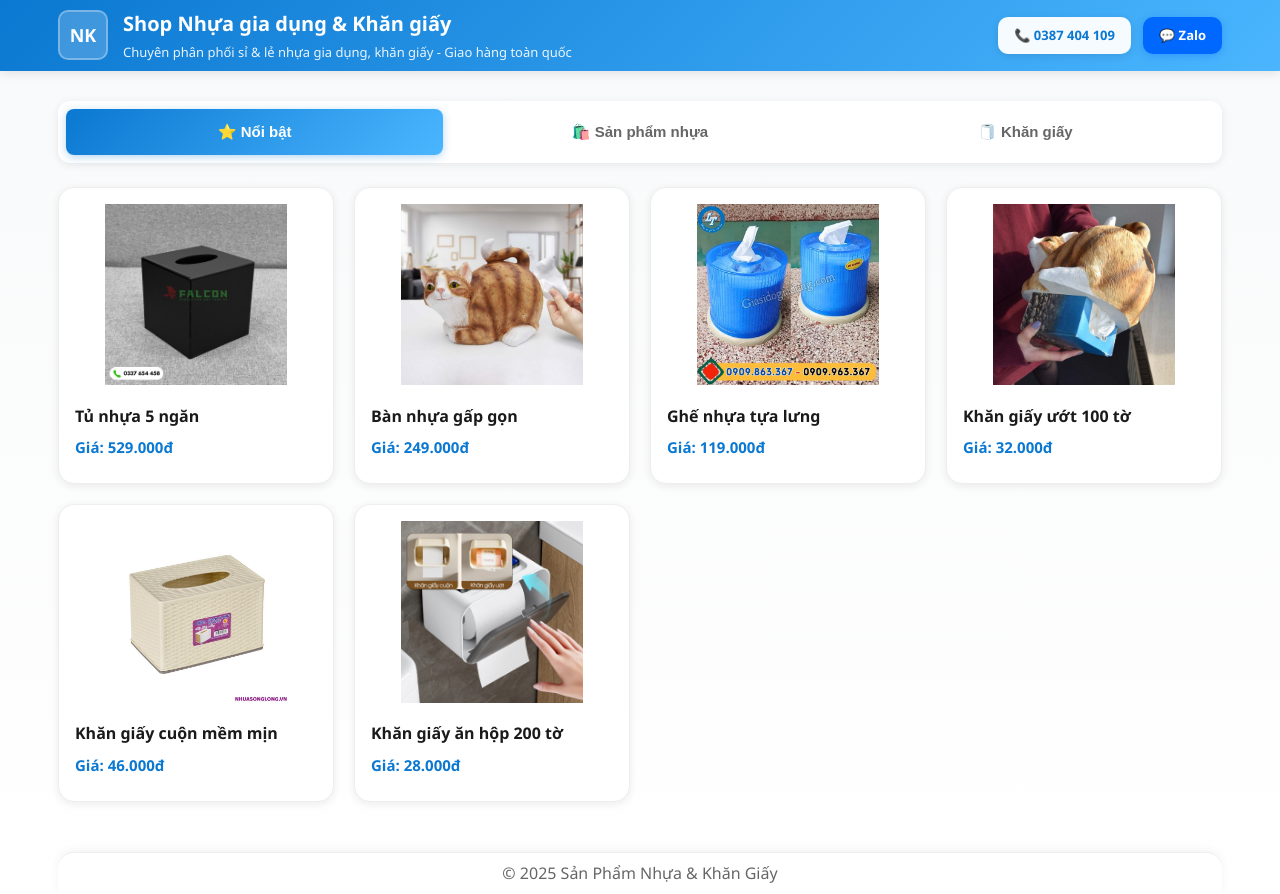
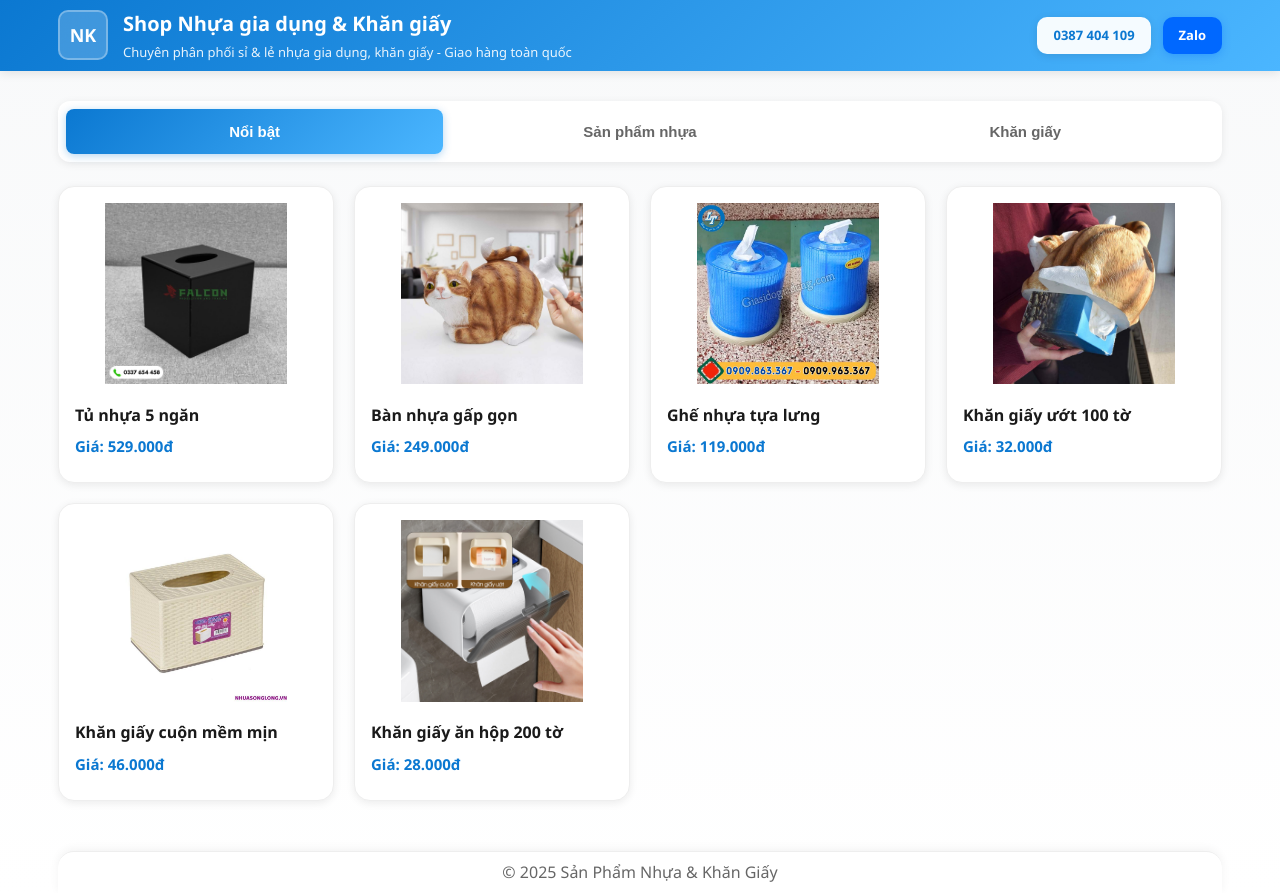
Before and after one commit to vominhtan2011/nkshop.github.io, a plain HTML site: page index.html in a window 1280 px wide. Drawn offline with Linux system fonts and the light colour scheme.

Commit message:
Update index.html

```diff
--- a/index.html
+++ b/index.html
@@ -97,7 +97,7 @@
     .btn-zalo:hover{
       background:#0052cc;
       transform:translateY(-2px);
-      box-shadow:0 4px 12px rgba(0,104,255,0_sep4);
+      box-shadow:0 4px 12px rgba(0,104,255,0.4);
     }
     .hero{
       padding:40px 0;
@@ -288,8 +288,8 @@
           <p class="lead">Chuyên phân phối sỉ & lẻ nhựa gia dụng, khăn giấy - Giao hàng toàn quốc</p>
         </div>
         <div class="cta">
-          <a class="btn btn-phone" href="tel:0387404109">📞 0387 404 109</a>
-          <a class="btn btn-zalo" href="https://zalo.me/0387404109" target="_blank">💬 Zalo</a>
+          <a class="btn btn-phone" href="tel:0387404109">0387 404 109</a>
+          <a class="btn btn-zalo" href="https://zalo.me/0387404109" target="_blank">Zalo</a>
         </div>
       </div>
     </div>
@@ -304,9 +304,9 @@
 
     <section>
       <div class="tabs">
-        <button class="tab-btn active" data-tab="noi-bat" onclick="showTab(event,'noi-bat')">⭐ Nổi bật</button>
-        <button class="tab-btn" data-tab="nhua" onclick="showTab(event,'nhua')">🛍️ Sản phẩm nhựa</button>
-        <button class="tab-btn" data-tab="khan-giay" onclick="showTab(event,'khan-giay')">🧻 Khăn giấy</button>
+        <button class="tab-btn active" data-tab="noi-bat" onclick="showTab(event,'noi-bat')">Nổi bật</button>
+        <button class="tab-btn" data-tab="nhua" onclick="showTab(event,'nhua')">Sản phẩm nhựa</button>
+        <button class="tab-btn" data-tab="khan-giay" onclick="showTab(event,'khan-giay')">Khăn giấy</button>
       </div>
 
       <div id="noi-bat" class="tab-content active">
@@ -417,7 +417,7 @@
       }
 
       if (event) {
-        window.location.hash = tabId;
+        history.replaceState(null, null, '#' + tabId);
       }
     }
 
```
